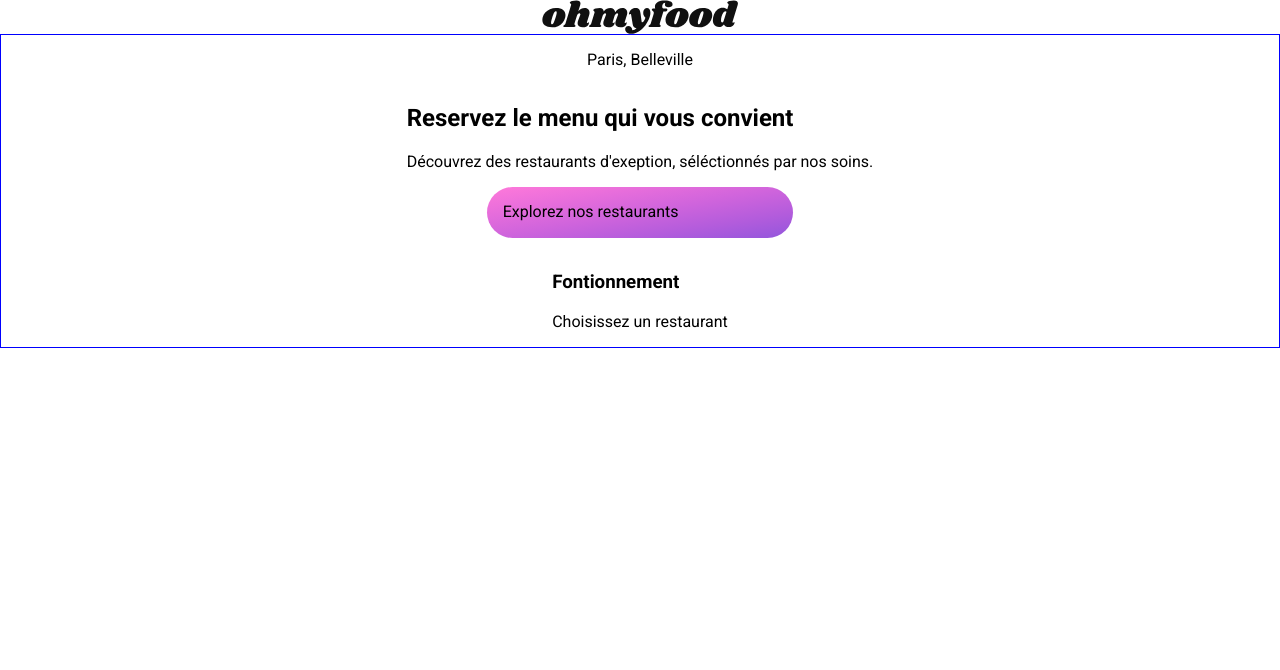
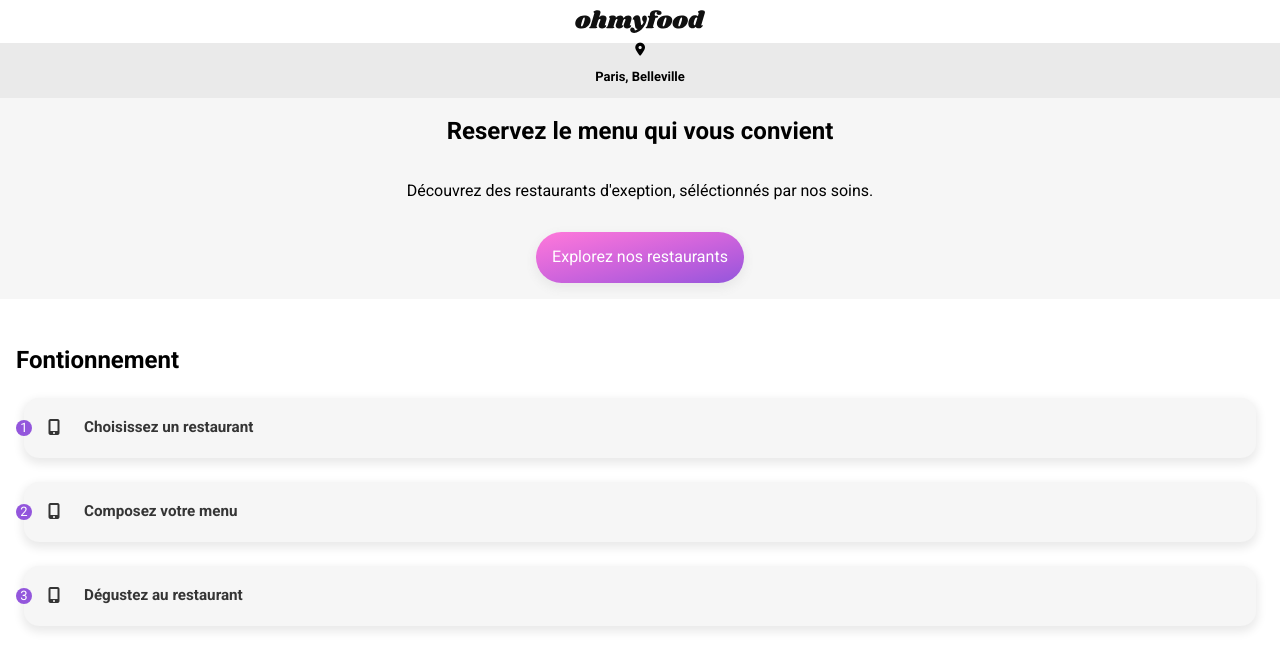
Before and after one commit to CrisBrb/BarbosaCristiano_3_04122021, a plain HTML site: page index.html in a window 1280 px wide. Drawn offline with Linux system fonts and the light colour scheme.

Commit message:
Add items Fonctionnement (icone a changer)

```diff
--- a/index.html
+++ b/index.html
@@ -4,21 +4,24 @@
     <meta charset="UTF-8">
     <meta http-equiv="X-UA-Compatible" content="IE=edge">
     <meta name="viewport" content="width=device-width, initial-scale=1.0">
+    <script src="https://kit.fontawesome.com/8c1a452912.js" crossorigin="anonymous"></script>
     <link rel="stylesheet" href="css/normalize.css" />
-    <link rel="stylesheet" href="css/style.css" />
+    <link rel="stylesheet" href="sass/style.css" />
     <title>Oh My Food</title>
 </head>
 <body>
     <div class="container">
         <header>
-            <div class="header-logo">
-                <img src="./assets/images/logo/ohmyfood@2x.svg" alt="Logo Oh My Food">
+            <div class="header">
+                <img class="header-logo" src="./assets/images/logo/ohmyfood@2x.svg" alt="Logo Oh My Food">
             </div>
         </header>
         <main>
-            <div class="main-nav">
-                <div class="main-nav-localisation">
-                    <p>Paris, Belleville</p>
+
+
+            <section class="main-nav">
+                <div class="main-nav-location">
+                    <i class="fas fa-map-marker-alt"></i><p>Paris, Belleville</p>
                 </div>
                 <div class="main-nav-discover">
                     <h2>Reservez le menu qui vous convient</h2>
@@ -27,20 +30,32 @@
                         <a href="#">Explorez nos restaurants</a>
                     </div>
                 </div>
-                <div class="main-howtodo">
-                    <h3>Fontionnement</h3>
-                    <div class="main-howtodo-flex">
-                        <div class="main-howtodo-item">
-                            <a href="#">
-                                <p> Choisissez un restaurant</p>
-                            </a>
-                        </div>
-                    </div>
+            </section>
+            <section class="main-howtodo-container">
+                <div class="main-howtodo-title">
+                    <h2>Fontionnement</h2>
                 </div>
-            </div>
-            <div class="main-restaurants">
-
-            </div>
+                <div class="main-howtodo-flex">
+                    <article class="main-howtodo-item">
+                        <div class="main-howtodo-numb">1</div>
+                        <span class="main-howtodo-ico"><i class="fas fa-mobile-alt"></i>
+                        </span>
+                        <h3 class="main-howtodo-item-title">Choisissez un restaurant</h3>
+                    </article>
+                    <article class="main-howtodo-item">
+                        <div class="main-howtodo-numb">2</div>
+                        <span class="main-howtodo-ico"><i class="fas fa-mobile-alt"></i>
+                        </span>
+                        <h3 class="main-howtodo-item-title">Composez votre menu</h3>
+                    </article>
+                    <article class="main-howtodo-item">
+                        <div class="main-howtodo-numb">3</div>
+                        <span class="main-howtodo-ico"><i class="fas fa-mobile-alt"></i>
+                        </span>
+                        <h3 class="main-howtodo-item-title">Dégustez au restaurant</h3>
+                    </article>
+                </div>
+            </section>
         </main>
         <footer>
         </footer>
--- a/sass/style.scss
+++ b/sass/style.scss
@@ -20,12 +20,22 @@ a {
   text-decoration: none;
 }
 
+.header {
+  display: flex;
+  justify-content: center;
+}
 .header-logo {
+  width: 150px;
+  padding: 10px;
+}
+
+.main-nav {
   display: flex;
   justify-content: center;
 }
 
 .btn {
+  box-shadow: 0px 4px 10px 2px var(--grey);
   background-image: linear-gradient(
     to right bottom,
     #ff79da,
@@ -34,20 +44,102 @@ a {
     #b35cdc,
     #9356dc
   );
+
   &.btn-explore {
     margin: 1rem 5rem 1rem 5rem;
     padding: 1rem;
+    max-width: 215px;
     border-radius: 30px;
+    color: white;
   }
 }
 
 .main-nav {
-  border: blue solid 1px;
+  // border: blue solid 1px;
   display: flex;
   flex-direction: column;
   justify-content: center;
   align-items: center;
-  &.main-nav-discover {
+  text-align: center;
+  & .main-nav-location {
+    width: 100%;
+    font-size: 13px;
+    font-weight: bold;
+    background: var(--grey);
+  }
+  & .main-nav-discover {
+    display: flex;
+    flex-direction: column;
+    justify-content: center;
+    align-items: center;
+    width: 100%;
     background: var(--lightgrey);
   }
 }
+
+
+.main-howtodo-container {
+  width: 100%;
+  display: flex;
+  flex-direction: column;
+  justify-content: flex-start;
+  align-items: flex-start;
+  margin: 3rem 0 3rem 0;
+}
+
+.main-howtodo-title{
+  display: flex;
+  justify-content: flex-start;
+  padding: 0 1.0rem 0 1rem;
+
+  & h2 {
+    font-weight: bold;
+    margin: 0rem 0 0 0;
+  }
+}
+
+.main-howtodo-flex {
+  width: 100%;
+}
+
+.main-howtodo-item {
+  display: flex;
+  align-items: center;
+  // flex-grow: 1;
+  border-radius: 15px;
+  min-width: 17rem;
+  height: 60px;
+  background-color: var(--lightgrey);
+  margin: 1.5rem 1.5rem 1.5rem 1.5rem;
+  padding: 0 1.5rem 0 1.5rem;
+  gap: 24px;
+  color: var(--noir);
+  box-shadow: 0px 4px 10px 2px var(--grey);
+  font-weight: bold;
+  font-size: 13px;
+  & i {
+    font-size: 16px;
+  }
+
+  & .main-howtodo-numb{
+    display: flex;
+    justify-content: center;
+    align-items: center;
+    min-width: 1rem;
+    min-height: 1rem;
+    border-radius: 50%;
+    position: absolute;
+    left: 1rem;
+    text-align: center;
+    color: white;
+    background-color: var(--violet);
+    font-weight: normal;
+  }
+
+  &:hover {
+    background-color: var(--mauve);
+    & i {
+      color: var(--violet);
+    }
+  }
+}
```
Also changed, not shown: sass/style.css (added), 1 other file.
